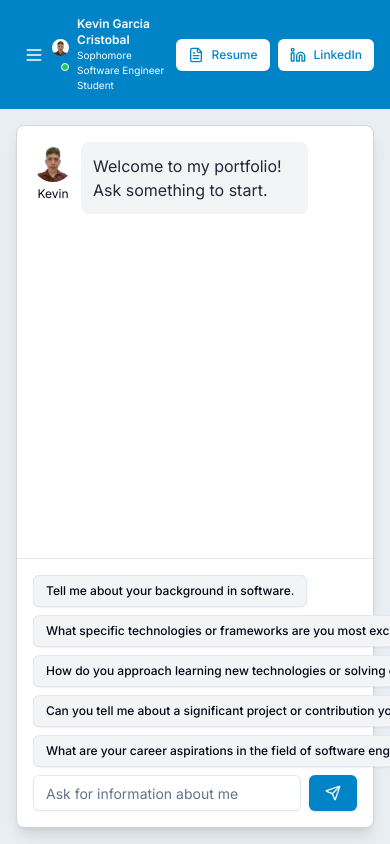
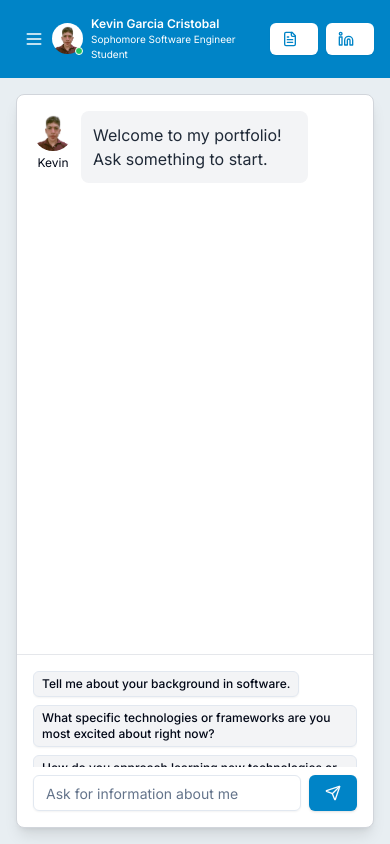
Before and after one commit to kevdev04/myshowcase, a Next.js app: page / in a window 390 px wide. Built offline with nearby package versions, Linux system fonts and the light colour scheme.

Commit message:
responsive fix

```diff
--- a/app/page.tsx
+++ b/app/page.tsx
@@ -36,8 +36,7 @@ const qa = [
     q: "What are your career aspirations in the field of software engineering?",
     a: "I'm really interested in becoming a full-stack developer. I love the idea of being able to work on both the front-end and back-end of applications. In the short term, I'm hoping to land an internship where I can gain real-world experience and learn from professionals in the field. Long-term, I'd love to work on projects that have a positive impact on society, maybe in areas like education powered by AI, AR and VR."
   },
-
-];
+]
 
 type Message = {
   text: string
@@ -64,7 +63,7 @@ const TypeWriter = ({ text, onComplete }: { text: string; onComplete: () => void
   return <span>{displayText}</span>
 }
 
-export default function Home() {
+export default function Component() {
   const [messages, setMessages] = useState<Message[]>([])
   const [inputValue, setInputValue] = useState("")
   const [isTyping, setIsTyping] = useState(false)
@@ -112,9 +111,9 @@ export default function Home() {
 
   useEffect(() => {
     if (scrollAreaRef.current) {
-      const scrollElement = scrollAreaRef.current.querySelector('[data-radix-scroll-area-viewport]') as HTMLElement;
+      const scrollElement = scrollAreaRef.current.querySelector('[data-radix-scroll-area-viewport]') as HTMLElement
       if (scrollElement) {
-        scrollElement.scrollTop = scrollElement.scrollHeight;
+        scrollElement.scrollTop = scrollElement.scrollHeight
       }
     }
   }, [messages])
@@ -153,13 +152,13 @@ export default function Home() {
             <Link href="google.com">
               <Button variant="secondary" size="sm" className="bg-white text-[#0084C7]">
                 <FileText className="w-4 h-4 mr-2" />
-              Resume
+                <span className="hidden sm:inline">Resume</span>
               </Button>
             </Link>
             <Link href="https://www.linkedin.com/in/kevingael/" target="blank">
               <Button variant="secondary" size="sm" className="bg-white text-[#0084C7]">
                 <Linkedin className="w-4 h-4 mr-2" />
-              LinkedIn
+                <span className="hidden sm:inline">LinkedIn</span>
               </Button>
             </Link>
           </div>
@@ -167,9 +166,7 @@ export default function Home() {
       </div>
       <div className="flex-grow p-4 overflow-hidden">
         <div className="bg-white rounded-lg shadow-lg border border-gray-300 h-full flex flex-col">
-          <ScrollArea className="flex-grow p-4" ref=
-
-          {scrollAreaRef}>
+          <ScrollArea className="flex-grow p-4" ref={scrollAreaRef}>
             {messages.map((message, index) => (
               <div
                 key={index}
@@ -219,22 +216,23 @@ export default function Home() {
                 )}
               </div>
             ))}
-
           </ScrollArea>
           <div className="p-4 border-t border-gray-200">
-            <div className="flex flex-wrap gap-2 mb-2">
+            <ScrollArea className="h-24 mb-2">
+              <div className="flex flex-wrap gap-2">
                 {qa.map((item, index) => (
                   <Button
                     key={index}
                     variant="outline"
                     size="sm"
                     onClick={() => handleSuggestedQuestion(item.q)}
-                  className="text-xs bg-gray-100"
+                    className="text-xs bg-gray-100 md:py-2 md:px-4 py-1 px-2 h-auto whitespace-normal text-left justify-start md:h-9"
                   >
                     {item.q}
                   </Button>
                 ))}
               </div>
+            </ScrollArea>
             <div className="flex space-x-2">
               <Input
                 type="text"
```
Lines whose indentation alone changed are shown as unchanged.
